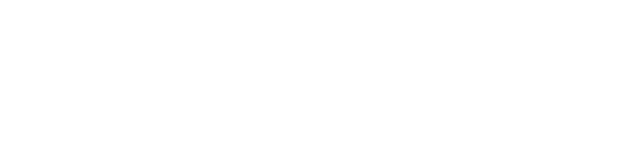
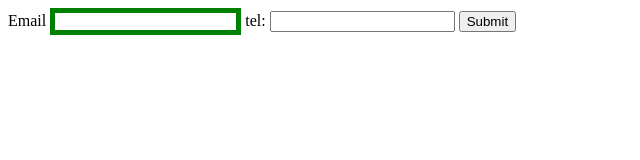
Before and after one commit to pecourses/simple_flexbox_card, a plain HTML site: page index.html in a window 1280 px wide. Shown: the whole page, without its empty margins (0-640 px from the left). Drawn offline with Linux system fonts and the light colour scheme.

Commit message:
simple form example

```diff
--- a/css/style.css
+++ b/css/style.css
@@ -0,0 +1,8 @@
+
+.emailInput:invalid{
+    border: 5px solid red;
+}
+
+.emailInput:valid{
+    border: 5px solid green;
+}
--- a/index.html
+++ b/index.html
@@ -8,7 +8,18 @@
 </head>
 <body>
 
+<form>
+    <label>
+        Email
+        <input type="email" class="emailInput">
 
+    </label>
+    <label >
+        tel:
+        <input type="tel">
+    </label>
+    <input type="submit">
+</form>
 
 </body>
 </html>
```
